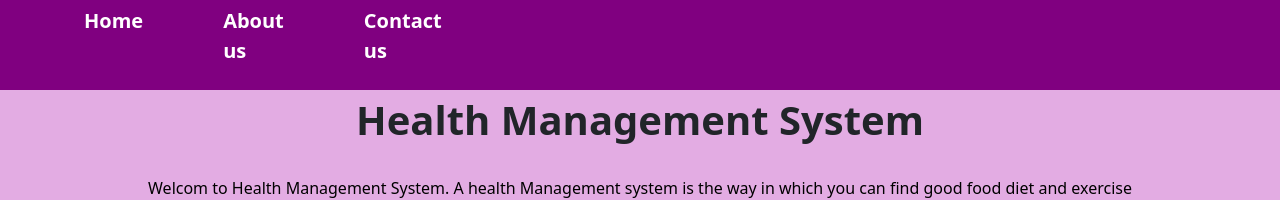
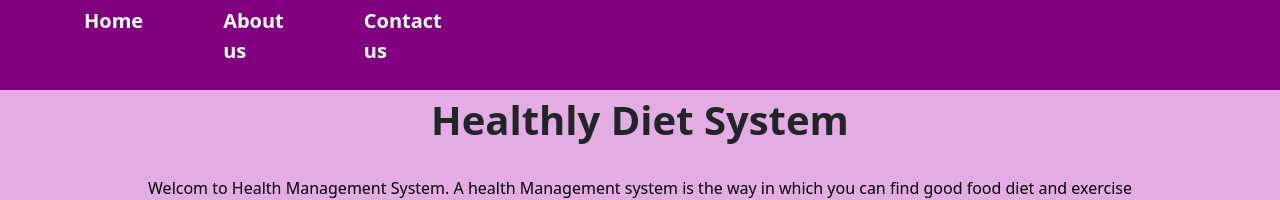
Before and after one commit to Deeptibairagi/Health-Management-, an Angular app: page /home in a window 1280 px wide. Shown: the top 200 px of the page. Built offline with nearby package versions, Linux system fonts and the light colour scheme.

Commit message:
image done

```diff
--- a/src/app/contact/contact.component.ts
+++ b/src/app/contact/contact.component.ts
@@ -28,7 +28,7 @@ export class ContactComponent implements OnInit {
         window.alert("Wrong email")
       }
       else{
-        // window.alert("Message has been sent")
+        window.alert("Message has been sent")
 
         window.localStorage.setItem("contact",JSON.stringify({'name': this.name.value, 'email': this.email.value, 'msg': this.message.value}))
 
--- a/src/app/home/home.component.html
+++ b/src/app/home/home.component.html
@@ -1,7 +1,7 @@
 <app-header></app-header>
 
 <div class="container_home">
-    <h1 class="heading_top">Health Management System</h1>
+    <h1 class="heading_top">Healthly Diet System</h1>
     <p class="heading_top_p">Welcom to Health Management System. A health Management system is the way in which you can
         find good food diet and exercise for you. A strong health system will ensure that everyone is able to access
         high-quality healthcare without any difficulty. Everyone has the right to access healthcare.</p>
@@ -40,7 +40,7 @@
             </div>
         </div>
         <div class="col-md-6 home_page2">
-            <img class="food_img" src="/assets/fruits_img.png" alt=""><br>
+            <img class="food_img" src="assets/fruits_img.png" alt=""><br>
             <!-- <img class="food_img" src="/assets/veg_img.png" alt=""> -->
         </div>
     </div>
```
